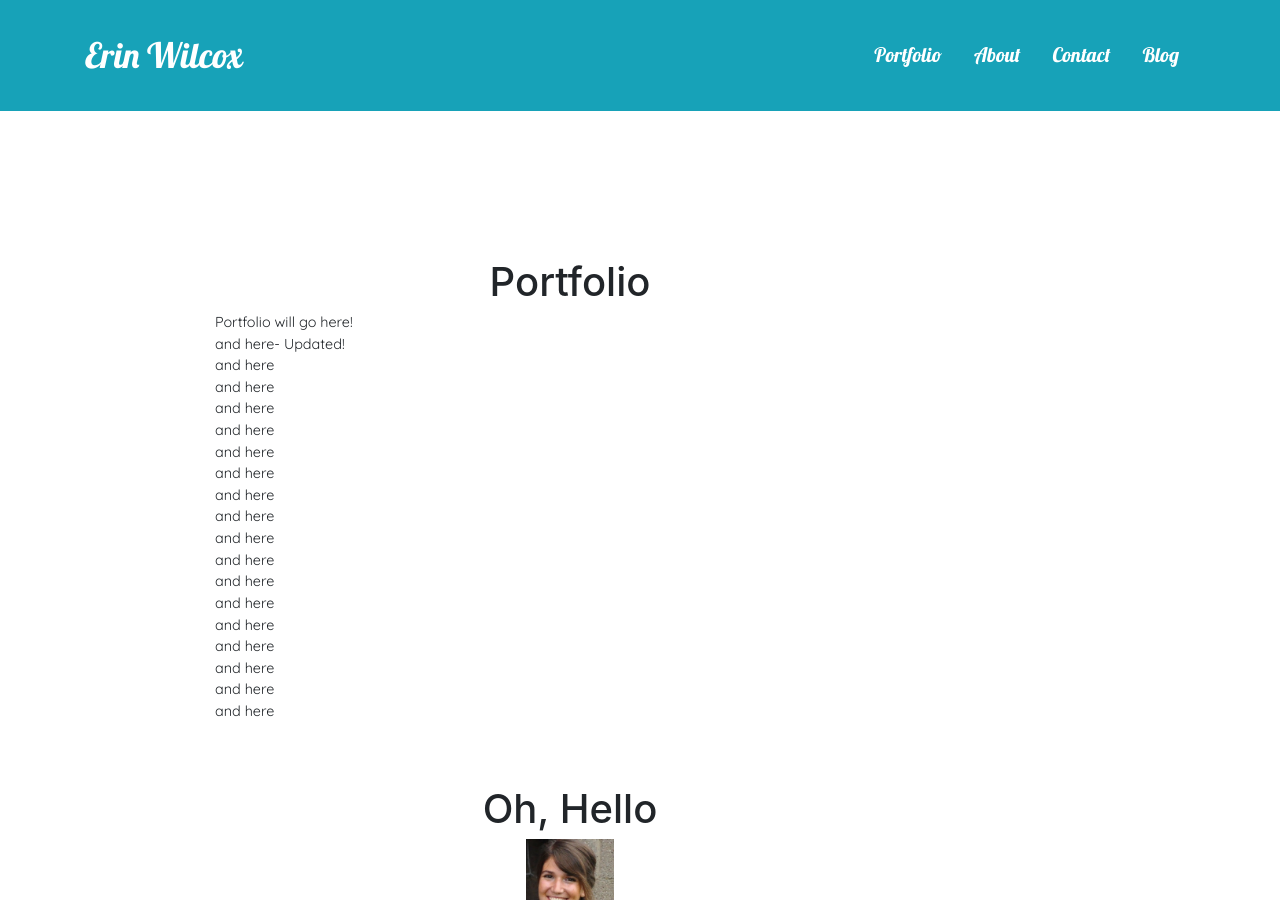
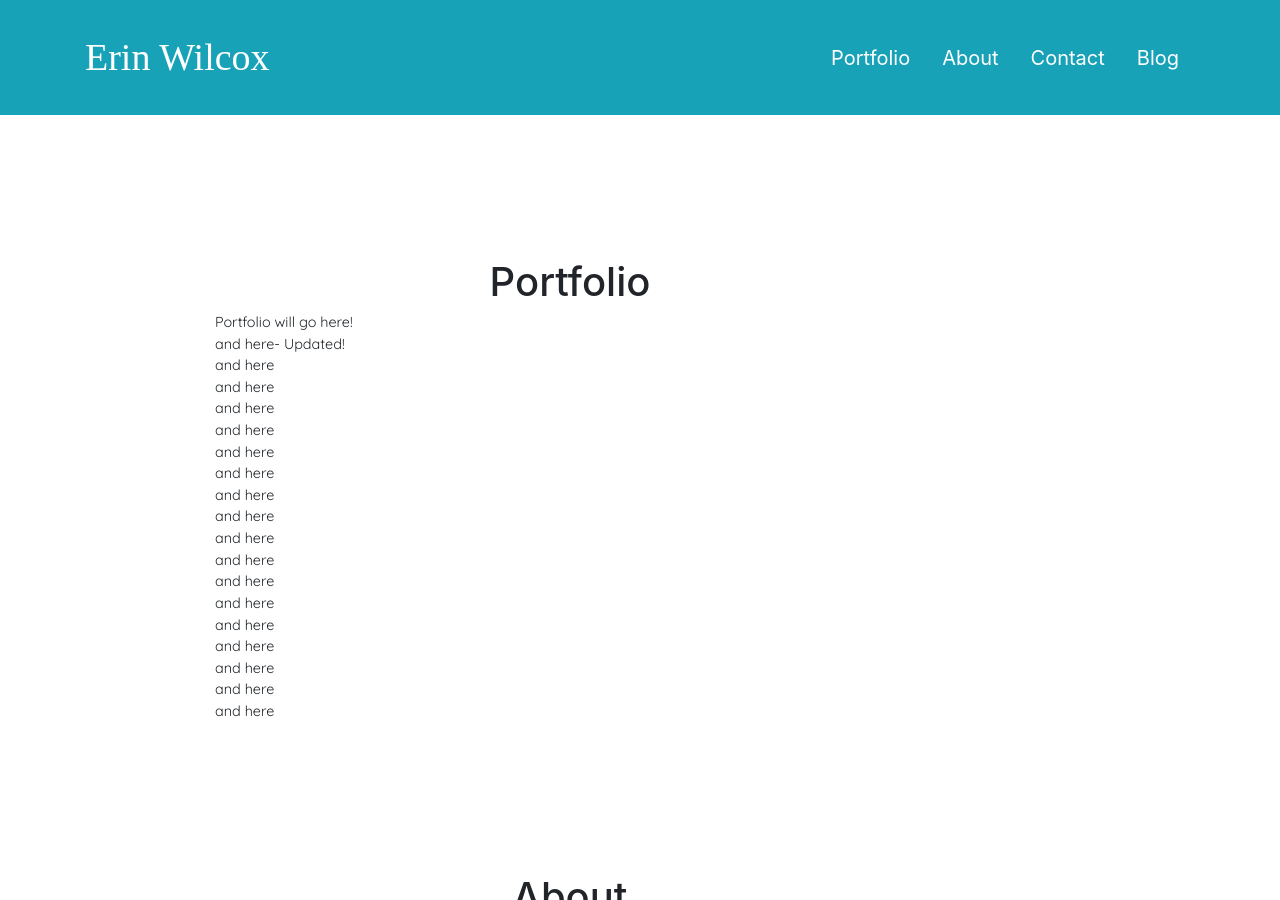
Before and after one commit to brookin8/brookin8.github.io, a Jekyll site: the page built from index.html, in a window 1280 px wide. Built offline with Jekyll 4.4.1, drawn with Linux system fonts in a browser that asks for light colours; some web fonts are replaced.

Commit message:
Playing around with fonts in header

```diff
--- a/_includes/header.html
+++ b/_includes/header.html
@@ -10,6 +10,8 @@
 
     <!-- Google Fonts -->
     <link href="https://fonts.googleapis.com/css?family=Lobster|Raleway" rel="stylesheet">
+    <link href="https://fonts.googleapis.com/css?family=Fontdiner+Swanky|Oswald" rel="stylesheet">
+
 
     <!-- Placeholder for adding custom CSS-->
     <style>
@@ -18,12 +20,12 @@
   </head>
 
 <body>
-    <div class="fixed-top" style="padding-bottom:100px">
+    <div class="fixed-top" style="padding-bottom:100px;">
       <div class="p-3 mb-2 bg-info text-white">
         <nav class="navbar navbar-default">
           <div class="container">
-                  <a class ="navbar-brand" style="color:#ffffff; font-family: 'Lobster', cursive; font-size: 35px;" href="/">Erin Wilcox</a>
-                  <ul class="nav justify-content-end" style="font-family:'Lobster', cursive; font-size: 20px;">
+                  <a class ="navbar-brand" style="color:#ffffff; font-family: 'Fontdiner Swanky', cursive; font-size: 38px;" href="/">Erin Wilcox</a>
+                  <ul class="nav justify-content-end" style="font-size: 20px;">
                     <li class ="nav-item"><a class ="nav-link" href="/#portfolio" style ="color:#ffffff;">Portfolio</a></li>
                     <li class ="nav-item"><a class ="nav-link" href="/#about" style ="color:#ffffff;">About</a></li>
                     <li class ="nav-item"><a class ="nav-link" href="/#contact" style ="color:#ffffff;">Contact</a></li>
--- a/index.html
+++ b/index.html
@@ -51,7 +51,7 @@ layout: index
 				<br>
 				<div class="row justify-content-center">
 					<div class = "col">
-						<h1 style="text-align:center;">Oh, Hello</h1>
+						<h1 style="text-align:center; padding-top:88px">About</h1>
 					</div>
 				</div>
 				<div class ="row justify-content-center">
@@ -71,7 +71,7 @@ layout: index
 				<br>
 				<div class = "row justify-content-center">
 					<div class = "col">
-						<h1 style="text-align:center;">Contact Me</h1>
+						<h1 style="text-align:center;padding-top:88px;">Contact Me</h1>
 					</div>
 				</div>
 				<div class = "row justify-content-center">
```
